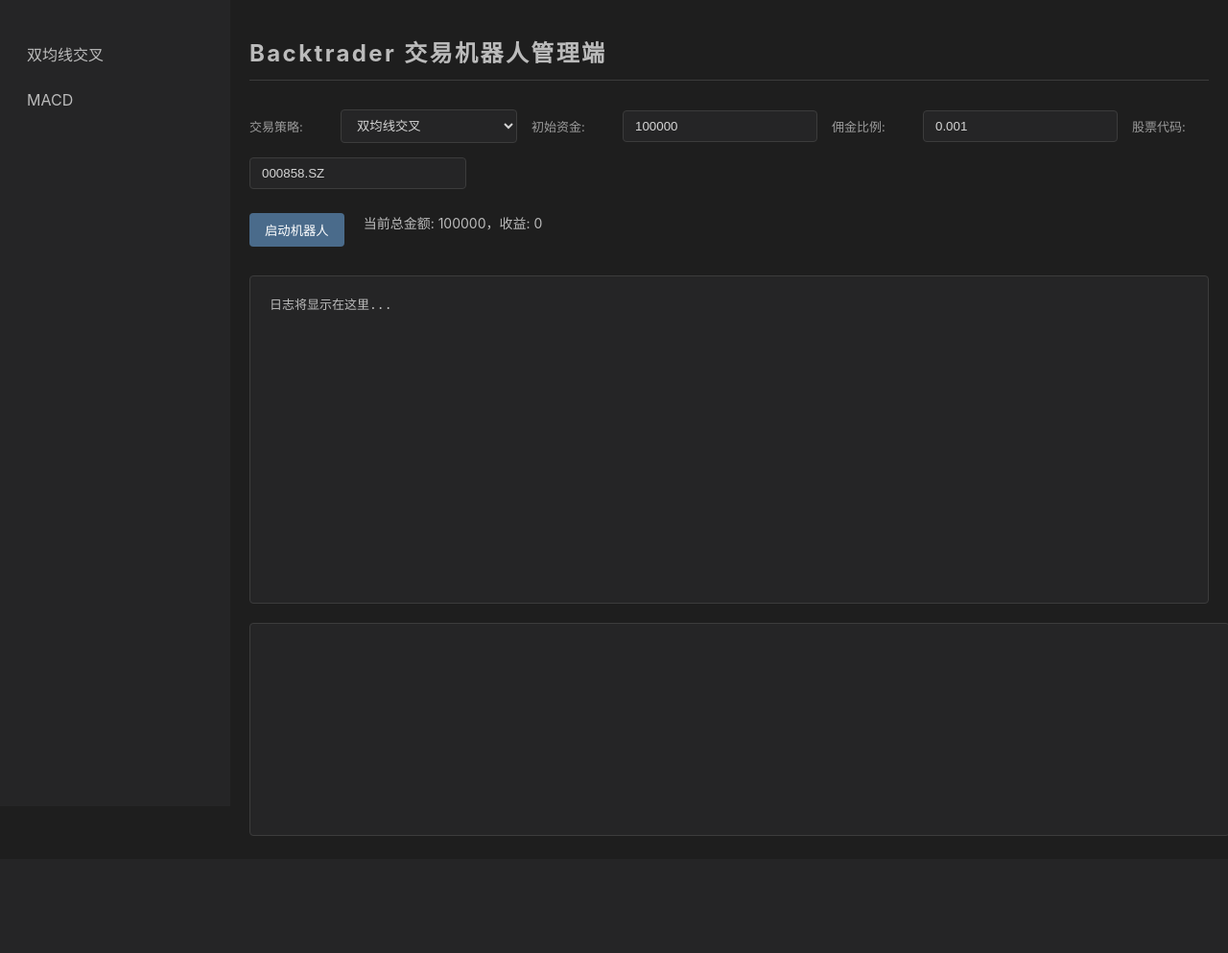
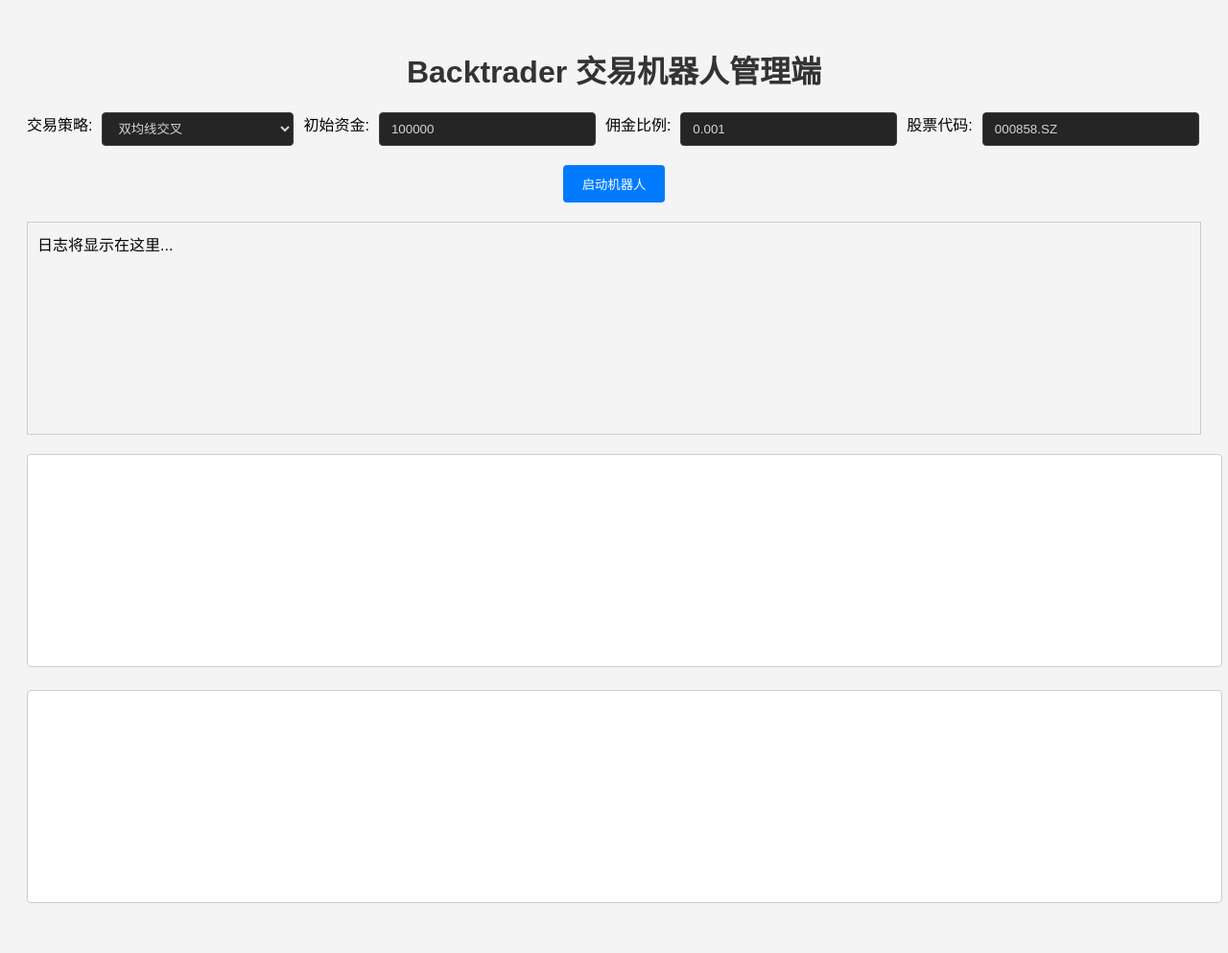
Before and after one commit to SuchAFool123/back-trader-demo, a Flask app: page / in a window 1280 px wide. Shown: the whole page at 96% size. Before the commit the page ends 871 px from the top, so only its background shows below. Run offline with Flask 3, Linux system fonts and the light colour scheme.

Commit message:
refactor

```diff
--- a/app.py
+++ b/app.py
@@ -1,12 +1,10 @@
-from flask import Flask, render_template, request,send_from_directory
+from flask import Flask, render_template, request, send_from_directory
 from flask_sock import Sock
 import backtrader as bt
 import tushare as ts
-import time
 import pandas as pd
 import threading
-from datetime import datetime, timedelta
-from strategies.simple_sma_cross import SimpleSMACrossStrategy  # 引入策略
+from strategies.simple_sma_cross import SimpleSMACrossStrategy
 
 app = Flask(__name__, template_folder='./templates/')
 sock = Sock(app)
@@ -31,7 +29,7 @@
 
 def run_backtest(initial_cash, commission, stock_code, start_date, end_date):
     cerebro = bt.Cerebro()
-    cerebro.addstrategy(SimpleSMACrossStrategy)  # 使用新策略
+    cerebro.addstrategy(SimpleSMACrossStrategy)
 
     data = get_historical_data(stock_code, start_date, end_date)
     data_feed = bt.feeds.PandasData(dataname=data)
@@ -69,6 +67,31 @@
 def serve_css():
     return send_from_directory('templates', 'style.css')
 
+# ... 其他代码 ...
+
+@sock.route('/ws')
+def echo(ws):
+    initial_cash = float(request.args.get('initialCash', 100000))
+    commission = float(request.args.get('commission', 0.001))
+    stock_code = request.args.get('stockCode', '000858.SZ')
+    connections.append(ws)
+    stop_event = threading.Event()
+    stop_events[ws] = stop_event
+    try:
+        threading.Thread(target=run_trading_bot, args=(initial_cash, commission, stock_code, stop_event)).start()
+        while True:
+            data = ws.receive()
+    except Exception:
+        pass
+    finally:
+        stop_event.set()
+        if ws in connections:
+            connections.remove(ws)
+        if ws in stop_events:
+            del stop_events[ws]
+
+# ... 其他代码 ...
+
 
 if __name__ == '__main__':
     app.run(debug=True)
--- a/templates/app.html
+++ b/templates/app.html
@@ -1,24 +1,12 @@
 <!DOCTYPE html>
 <html lang="zh-CN">
-
 <head>
     <meta charset="UTF-8">
     <meta name="viewport" content="width=device-width, initial-scale=1.0">
     <title>Backtrader 交易机器人管理端</title>
-    <!-- 引入 CSS 文件 -->
     <link rel="stylesheet" href="style.css">
 </head>
-
 <body>
-    <!-- 左侧导航区域 -->
-    <div class="nav">
-        <ul>
-            <li><a href="#" data-strategy="smacross">双均线交叉</a></li>
-            <li><a href="#" data-strategy="macd">MACD</a></li>
-        </ul>
-    </div>
-    <!-- 右侧内容区域 -->
-    <div class="content">
     <h1>Backtrader 交易机器人管理端</h1>
 
     <div class="input-group">
@@ -40,14 +28,12 @@
 
     <div class="button-group">
         <button id="startButton">启动机器人</button>
-            <span id="profit-info">当前总金额: <span id="total-amount">100000</span>，收益: <span id="profit">0</span></span>
     </div>
 
     <div id="log">日志将显示在这里...</div>
 
-        <!-- 将 historical-data-textarea 改为交易信息区域 -->
-        <textarea id="trade-info" readonly></textarea>
-    </div>
+    <textarea id="historical-data-textarea" readonly></textarea>
+    <textarea id="profit-info-textarea" readonly></textarea>
 
     <script>
         const startButton = document.getElementById('startButton');
@@ -57,74 +43,46 @@
         const stockCodeInput = document.getElementById('stockCode');
         const strategySelect = document.getElementById('strategy');
         const sockets = [];
-        const tradeInfoTextarea = document.getElementById('trade-info');
-        const navLinks = document.querySelectorAll('.nav a');
-        const profitInfo = document.getElementById('profit-info');
-        const totalAmountSpan = document.getElementById('total-amount');
-        const profitSpan = document.getElementById('profit');
-
-        // 导航栏链接点击事件
-        navLinks.forEach(link => {
-            link.addEventListener('click', (e) => {
-                e.preventDefault();
-                const strategy = link.dataset.strategy;
-                strategySelect.value = strategy;
-            });
-        });
 
         startButton.addEventListener('click', () => {
             const strategy = strategySelect.value;
             const initialCash = parseFloat(initialCashInput.value);
             const commission = parseFloat(commissionInput.value);
             const stockCode = stockCodeInput.value;
-            totalAmountSpan.textContent = initialCash;
-            profitSpan.textContent = 0;
 
-            const url = `ws://${window.location.host}/ws?strategy=${strategy}&initialCash=${initialCash}&commission=${commission}&stockCode=${stockCode}`;
+            const url = `ws://localhost:5000/ws?strategy=${strategy}&initialCash=${initialCash}&commission=${commission}&stockCode=${stockCode}`;
             const socket = new WebSocket(url);
             sockets.push(socket);
 
             const logEntry = document.createElement('p');
             logEntry.textContent = `机器人 (策略: ${strategy}, 初始资金: ${initialCash}, 佣金比例: ${commission}, 股票代码: ${stockCode}) 已启动...`;
-
-            const stopButton = document.createElement('button');
-            stopButton.textContent = '停止机器人';
-            stopButton.addEventListener('click', () => {
-                if (socket.readyState === WebSocket.OPEN) {
-                    socket.close();
-                }
-            });
-
             log.appendChild(logEntry);
-            log.appendChild(stopButton);
 
             socket.onopen = () => {
+                console.log('WebSocket 连接成功');
                 logEntry.textContent += ' 连接成功';
             };
 
             socket.onmessage = (event) => {
-                const message = event.data;
-                if (message.startsWith('PROFIT_INFO:')) {
-                    const profitData = message.replace('PROFIT_INFO:', '');
-                    const [totalAmount, profit] = profitData.split('，').map(Number);
-                    totalAmountSpan.textContent = totalAmount;
-                    profitSpan.textContent = profit;
-                } else if (message.includes('买入') || message.includes('卖出')) {
-                    // 如果是买入或卖出信息，显示在交易信息区域
-                    tradeInfoTextarea.value += message + '\n';
-                }
+                console.log('收到消息:', event.data);
                 const messageLog = document.createElement('p');
-                messageLog.textContent = `机器人 (策略: ${strategy}, 初始资金: ${initialCash}, 佣金比例: ${commission}, 股票代码: ${stockCode}): ${message}`;
+                messageLog.textContent = `机器人 (${strategy}策略): ${event.data}`;
                 log.appendChild(messageLog);
+
+                // 将收到的历史数据显示在 textarea 中
+                const historicalDataTextarea = document.getElementById('historical-data-textarea');
+                historicalDataTextarea.value += event.data + '\n';
+            };
+
+            socket.onerror = (error) => {
+                console.error('WebSocket 连接出错:', error);
+                logEntry.textContent += ' 连接出错，请检查控制台日志';
             };
 
             socket.onclose = () => {
                 logEntry.textContent = `机器人 (策略: ${strategy}, 初始资金: ${initialCash}, 佣金比例: ${commission}, 股票代码: ${stockCode}) 已停止...`;
-                stopButton.disabled = true;
-                sockets.splice(sockets.indexOf(socket), 1);
             };
         });
     </script>
 </body>
-
 </html>
--- a/templates/style.css
+++ b/templates/style.css
@@ -1,89 +1,29 @@
+/* 全局样式 */
 body {
-    font-family: -apple-system, BlinkMacSystemFont, "Segoe UI", Helvetica, Arial, sans-serif;
-    background-color: #1E1E1E;
-    color: #BBBBBB;
-    margin: 0;
-    padding: 0;
-    display: flex;
-}
-
-/* 左侧导航栏样式 */
-.nav {
-    width: 200px;
-    background-color: #252526;
-    padding: 20px;
-    height: 100vh;
-    overflow-y: auto;
-}
-
-.nav ul {
-    list-style-type: none;
-    padding: 0;
-}
-
-.nav li {
-    margin-bottom: 10px;
-}
-
-.nav a {
-    color: #BBBBBB;
-    text-decoration: none;
-    display: block;
-    padding: 8px;
-    border-radius: 4px;
-    transition: background-color 0.2s;
-}
-
-.nav a:hover {
-    background-color: #3C3C3C;
-}
-
-/* 右侧内容区域样式 */
-.content {
-    flex: 1;
+    font-family: Arial, sans-serif;
+    background-color: #f4f4f4;
     padding: 20px;
 }
 
 h1 {
-    color: #BBBBBB;
-    font-size: 24px;
-    letter-spacing: 0.1em;
-    border-bottom: 1px solid #3C3C3C;
-    padding-bottom: 12px;
-    margin-bottom: 30px;
+    color: #333;
+    text-align: center;
 }
 
 .input-group {
     display: flex;
-    gap: 15px;
-    align-items: center;
-    margin-bottom: 25px;
     flex-wrap: wrap;
+    gap: 10px;
+    margin-bottom: 20px;
 }
 
 .input-group label {
-    color: #9B9B9B;
-    font-size: 13px;
-    min-width: 80px;
+    display: block;
+    margin-bottom: 5px;
 }
 
+.input-group select,
 .input-group input {
-    padding: 8px 12px;
-    border: 1px solid #3C3C3C;
-    border-radius: 4px;
-    background-color: #252526;
-    color: #D4D4D4;
-    transition: border-color 0.2s;
-    flex: 1;
-    max-width: 200px;
-}
-
-.input-group input:focus {
-    border-color: #4A6B8B;
-    outline: none;
-}
-
-.input-group select {
     padding: 8px 12px;
     border: 1px solid #3C3C3C;
     border-radius: 4px;
@@ -93,78 +33,38 @@
     max-width: 200px;
 }
 
-button {
-    padding: 8px 16px;
-    background-color: #4A6B8B;
-    color: #FFFFFF;
-    border-radius: 4px;
-    font-weight: 500;
-    transition: background-color 0.2s;
-    cursor: pointer;
-    border: none;
+.button-group {
+    text-align: center;
+    margin-bottom: 20px;
 }
 
-button:hover {
-    background-color: #5B7C9D;
+.button-group button {
+    padding: 10px 20px;
+    background-color: #007BFF;
+    color: white;
+    border: none;
+    border-radius: 4px;
+    cursor: pointer;
 }
 
-button:disabled {
-    background-color: #3C3C3C;
-    cursor: not-allowed;
+.button-group button:hover {
+    background-color: #0056b3;
 }
 
 #log {
-    background-color: #252526;
-    border: 1px solid #3C3C3C;
-    font-family: Consolas, monospace;
-    font-size: 13px;
-    line-height: 1.5;
-    padding: 20px;
-    margin-top: 30px;
-    height: 300px;
+    border: 1px solid #ccc;
+    padding: 10px;
+    margin-bottom: 20px;
+    height: 200px;
     overflow-y: auto;
-    border-radius: 4px;
 }
 
-#log p {
-    margin: 5px 0;
-    color: #D4D4D4;
-}
-
-/* 交易信息区域样式 */
-#trade-info {
-    background-color: #252526;
-    border: 1px solid #3C3C3C;
-    color: #D4D4D4;
-    font-family: Consolas, monospace;
-    font-size: 13px;
+textarea {
     width: 100%;
+    height: 200px;
     padding: 10px;
-    margin-top: 20px;
+    margin-bottom: 20px;
+    border: 1px solid #ccc;
     border-radius: 4px;
     resize: none;
-    height: 200px;
 }
-
-#log::-webkit-scrollbar {
-    width: 8px;
-    background-color: #1E1E1E;
-}
-
-#log::-webkit-scrollbar-thumb {
-    background-color: #3C3C3C;
-    border-radius: 4px;
-}
-
-.button-group {
-    display: flex;
-    gap: 10px;
-    margin-bottom: 25px;
-}
-
-#profit-info {
-    display: inline-block;
-    margin-left: 10px;
-    color: #BBBBBB;
-    font-size: 14px;
-}
```
Lines whose indentation alone changed are shown as unchanged.
